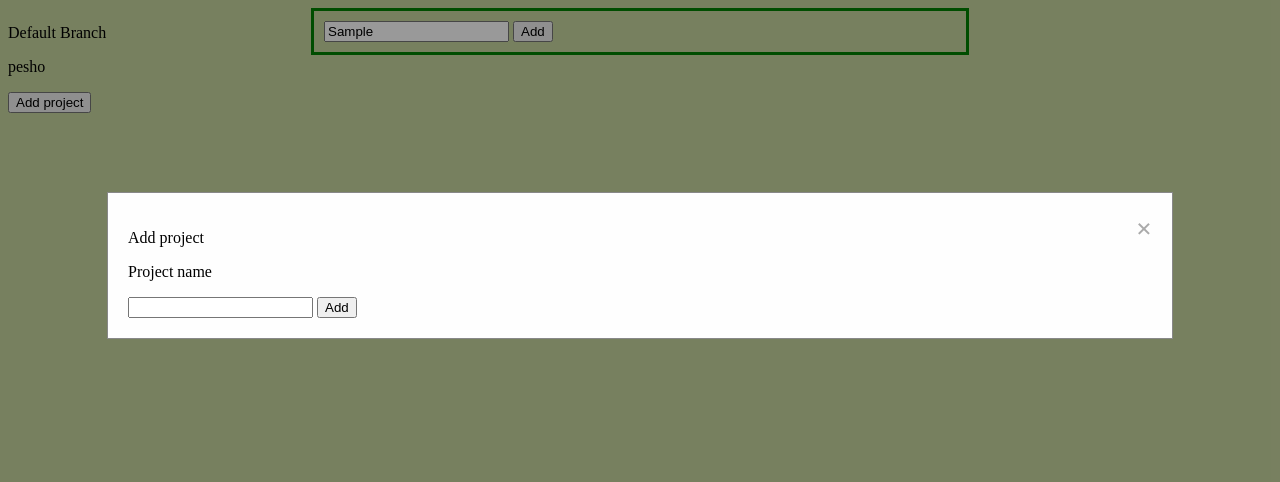
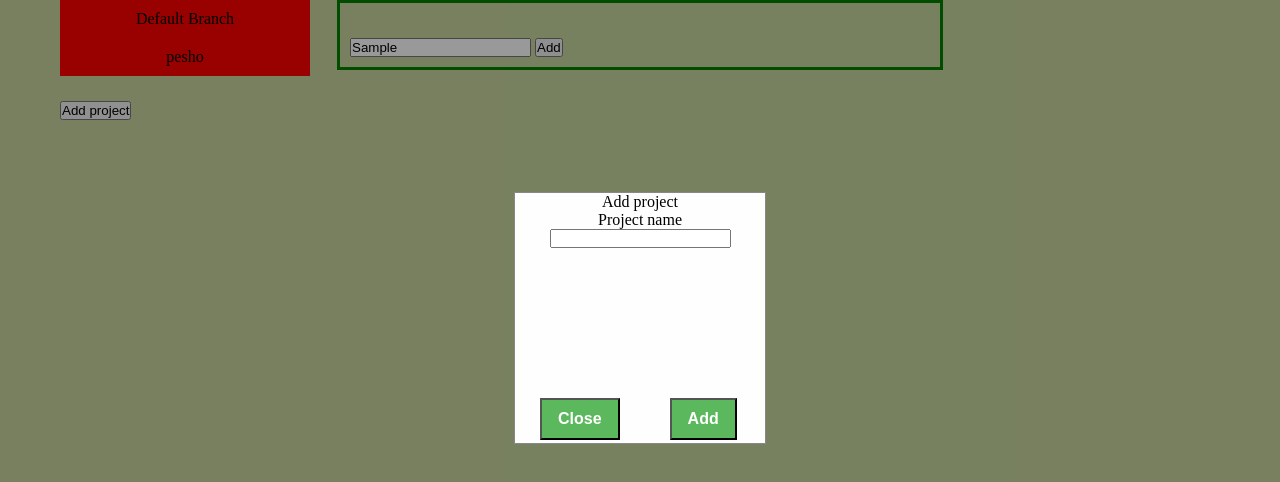
Before and after one commit to Nnachevvv/TodoApp, a plain HTML site: page index.html in a window 1280 px wide. Both pictures are taken after typing "Sample" into the empty fields and a click on the button "Add project". Drawn offline with Linux system fonts and the light colour scheme.

Commit message:
Working on design.

```diff
--- a/app.js
+++ b/app.js
@@ -149,8 +149,8 @@ class Projects {
     const btn = document.getElementById("myBtn");
 
 // Get the <span> element that closes the modal
-    const closeAlso = document.getElementById("close-btn");
-    const span = document.getElementsByClassName("close")[0];
+    const closeAccept = document.getElementsByClassName("close")[0];
+    const closeClose = document.getElementsByClassName("close")[1];
 
 // When the user clicks on the button, open the modal
     btn.onclick = function() {
@@ -158,10 +158,11 @@ class Projects {
     };
 
 // When the user clicks on <span> (x), close the modal
-    span.onclick = function() {
+    closeClose.onclick = function() {
         modal.style.display = "none";
     };
-    closeAlso.onclick = function() {
+
+    closeAccept.onclick = function() {
         projects.addProject(event);
         modal.style.display = "none";
     };
--- a/index.html
+++ b/index.html
@@ -1,64 +1,65 @@
 <!DOCTYPE html>
-<html lang="en">
+<html lang="en" xmlns="http://www.w3.org/1999/html">
 <head>
     <meta charset="UTF-8">
     <title>TodoApp</title>
-    <link rel="stylesheet" href="style.css">
+    <link href="style.css" rel="stylesheet">
 </head>
 <body>
 
-
-    <div id = "branches">
+<div class=container>
+    <div class="branches">
         <div id="appendBranches"></div>
         <label>
 
             <button id="myBtn">Add project</button>
         </label>
     </div>
+    <div id="container-projects">
+        <span id="name">  </span>
 
-        <div id="container-projects">
         <!--TODO better solution for append children-->
         <div id="appendProjects"></div>
-    <span id = "name">  </span>
         <form>
-            <label>
-                <input type="text" id="title" value="">
-                <button type="submit" onclick="projects.addTaskToBranch(event)">Add</button>
+            <label >
+                <input id="title" type="text" value="">
+                <button onclick="projects.addTaskToBranch(event)" type="submit">Add</button>
             </label>
         </form>
-            <div id = "projects"></div></div>
+        <div id="projects"></div>
+    </div>
 
 
     <!-- Trigger/Open The Modal -->
 
     <!-- The Modal -->
-        <div id="myModal" class="modal">
+    <div class="modal" id="myModal">
 
         <!-- Modal content -->
         <div class="modal-content">
-                <span class="close">&times;</span>
             <header>
-                <p>Add project</p>
+                <span >Add project</span>
             </header>
             <section>
-                <p> Project name</p>
+                <span> Project name</span>
+                <div class="clearfix"></div>
+
                 <label>
-                <input type="text" id="branch" value="">
-                <button type="submit" id = "close-btn" onclick="projects.addProject(event)">Add</button>
+                    <input id="branch" type="text" value="">
+
+                    <button class= "close" id="close-btn" type="submit" >Close</button>
+                    <button id="accept" class = "close" onclick="projects.addProject(event)" type="submit">Add</button>
+
                 </label>
+                <div class="clearfix"></div>
             </section>
             <footer>
 
             </footer>
 
         </div>
-
     </div>
-
-
-
-
-
+</div>
 
 
 <script src="app.js"></script>
--- a/style.css
+++ b/style.css
@@ -1,4 +1,15 @@
-
+*{
+    margin: 0;
+    padding: 0;
+}
+button{
+    margin-top: 25px;
+}
+.container{
+    width: 1160px;
+    margin-left: auto;
+    margin-right: auto;
+}
 
 #container-projects{
     margin: auto;
@@ -10,9 +21,16 @@
 
 }
 
-#branches{
+.branches{
     width : 250px;
     float: left;
+}
+
+#appendBranches p {
+    background-color: red;
+    padding-top: 10px;
+    padding-bottom: 10px;
+    text-align: center;
 }
 .textProject{
     display: block;
@@ -25,7 +43,7 @@
 }
 .checkBoxProject
 {
-    margin-left: 400px;
+    margin-left: 220px;
     display: block;
     position: relative;
     margin-top: -30px;  /* make this margin match whatever your line-height is */
@@ -53,13 +71,19 @@ body{
 
 /* Modal Content/Box */
 .modal-content {
+    position: relative;
     background-color: #fefefe;
     margin: 15% auto; /* 15% from the top and centered */
-    padding: 20px;
     border: 1px solid #888;
-    width: 80%; /* Could be more or less, depending on screen size */
+    width: 250px; /* Could be more or less, depending on screen size */
+    height: 250px;
+    text-align: center;
 }
 
+.modal-content p{
+    text-align: left;
+
+}
 /* The Close Button */
 .close {
     color: #aaa;
@@ -74,3 +98,29 @@ body{
     text-decoration: none;
     cursor: pointer;
 }
+.close
+{
+    padding: 10px 16px;
+    margin-top: 150px;
+    margin-right: 25px;
+    margin-left: 25px;
+    font-size: 16px;
+    background-color: #5cb85c;
+    color: white;
+}
+#accept{
+    padding: 10px 16px;
+    float: left;
+}
+
+#close-btn{
+    float: left;
+
+}
+
+
+.clearfix::after {
+    content: "";
+    clear: both;
+    display: table;
+}
```
Lines whose indentation alone changed are shown as unchanged.
